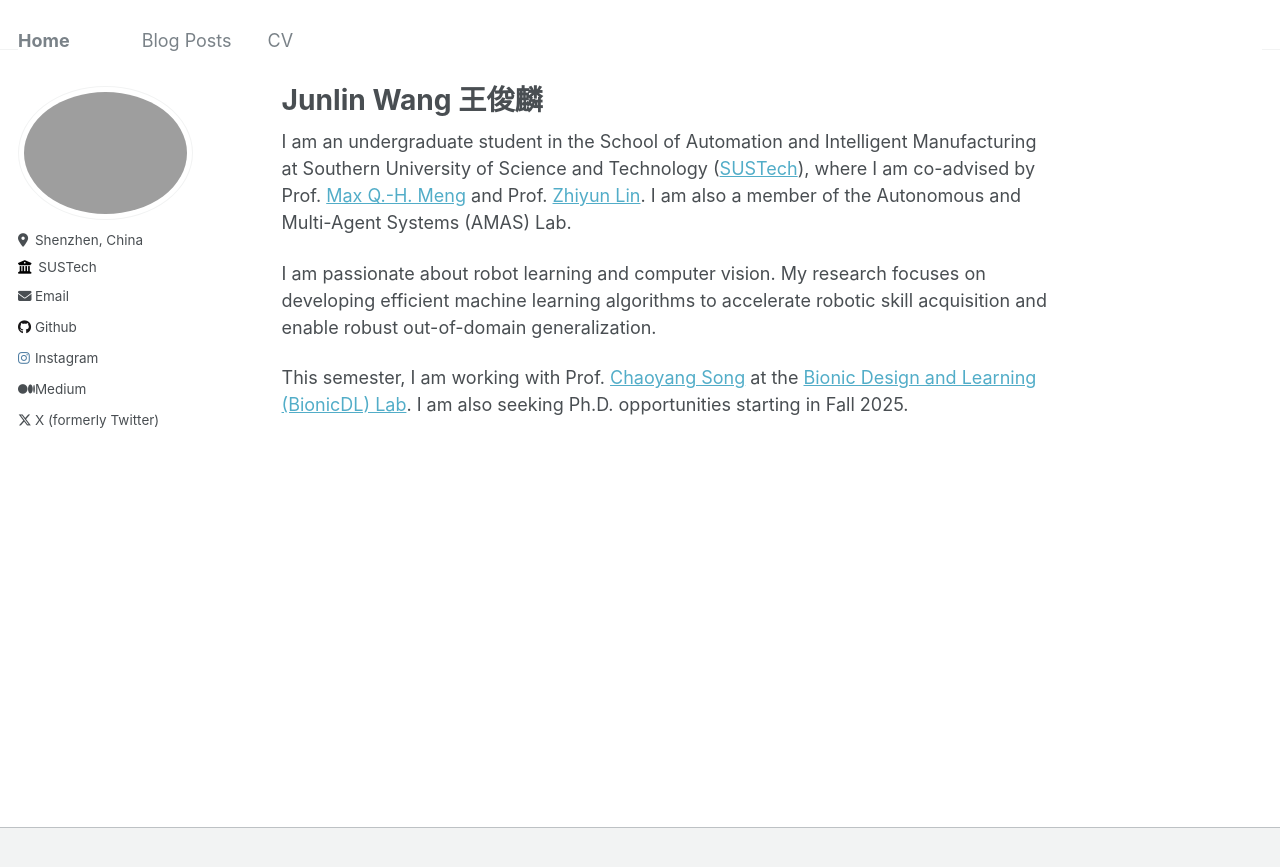
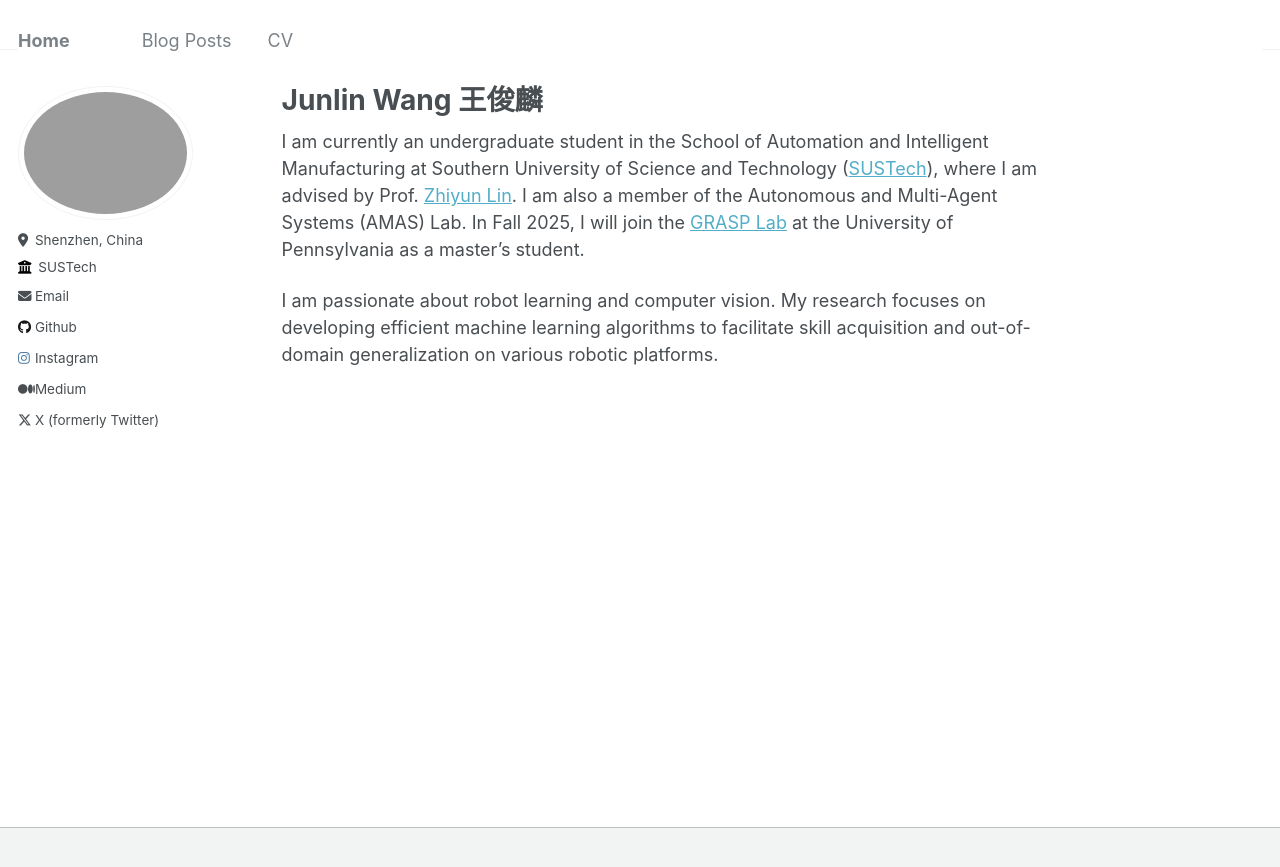
Before and after one commit to HenryWJL/HenryWJL.github.io, a Jekyll site: the page built from _pages/about.md, in a window 1280 px wide. Shown: the top 867 px of the page. Built offline with Jekyll 4.4.1, drawn with Linux system fonts in a browser that asks for light colours.

Commit message:
Update about.md

```diff
--- a/_pages/about.md
+++ b/_pages/about.md
@@ -7,8 +7,6 @@ redirect_from:
   - /about.html
 ---
 
-I am an undergraduate student in the School of Automation and Intelligent Manufacturing at Southern University of Science and Technology ([SUSTech](https://www.sustech.edu.cn/en/)), where I am co-advised by Prof. [Max Q.-H. Meng](https://scholar.google.ca/citations?user=DxDCU7AAAAAJ&hl=en) and Prof. [Zhiyun Lin](https://scholar.google.com/citations?user=ic9y2dIAAAAJ&hl=en). I am also a member of the Autonomous and Multi-Agent Systems (AMAS) Lab.
+I am currently an undergraduate student in the School of Automation and Intelligent Manufacturing at Southern University of Science and Technology ([SUSTech](https://www.sustech.edu.cn/en/)), where I am advised by Prof. [Zhiyun Lin](https://scholar.google.com/citations?user=ic9y2dIAAAAJ&hl=en). I am also a member of the Autonomous and Multi-Agent Systems (AMAS) Lab. In Fall 2025, I will join the [GRASP Lab](https://www.grasp.upenn.edu/) at the University of Pennsylvania as a master's student.
 
-I am passionate about robot learning and computer vision. My research focuses on developing efficient machine learning algorithms to accelerate robotic skill acquisition and enable robust out-of-domain generalization.
-
-This semester, I am working with Prof. [Chaoyang Song](https://scholar.google.com/citations?user=qhJ2cf0AAAAJ&hl=en&oi=ao) at the [Bionic Design and Learning (BionicDL) Lab](https://bionicdl.ancorasir.com/). I am also seeking Ph.D. opportunities starting in Fall 2025.
+I am passionate about robot learning and computer vision. My research focuses on developing efficient machine learning algorithms to facilitate skill acquisition and out-of-domain generalization on various robotic platforms.
```
